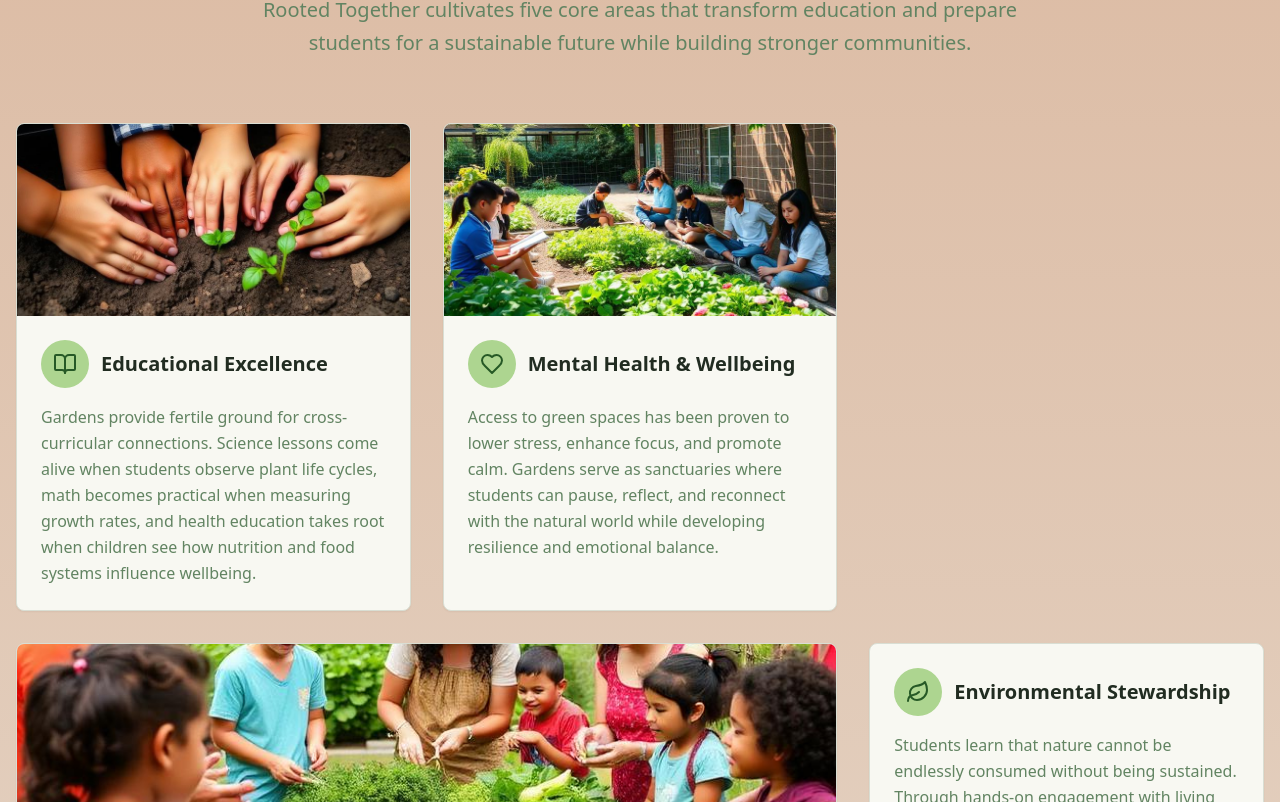
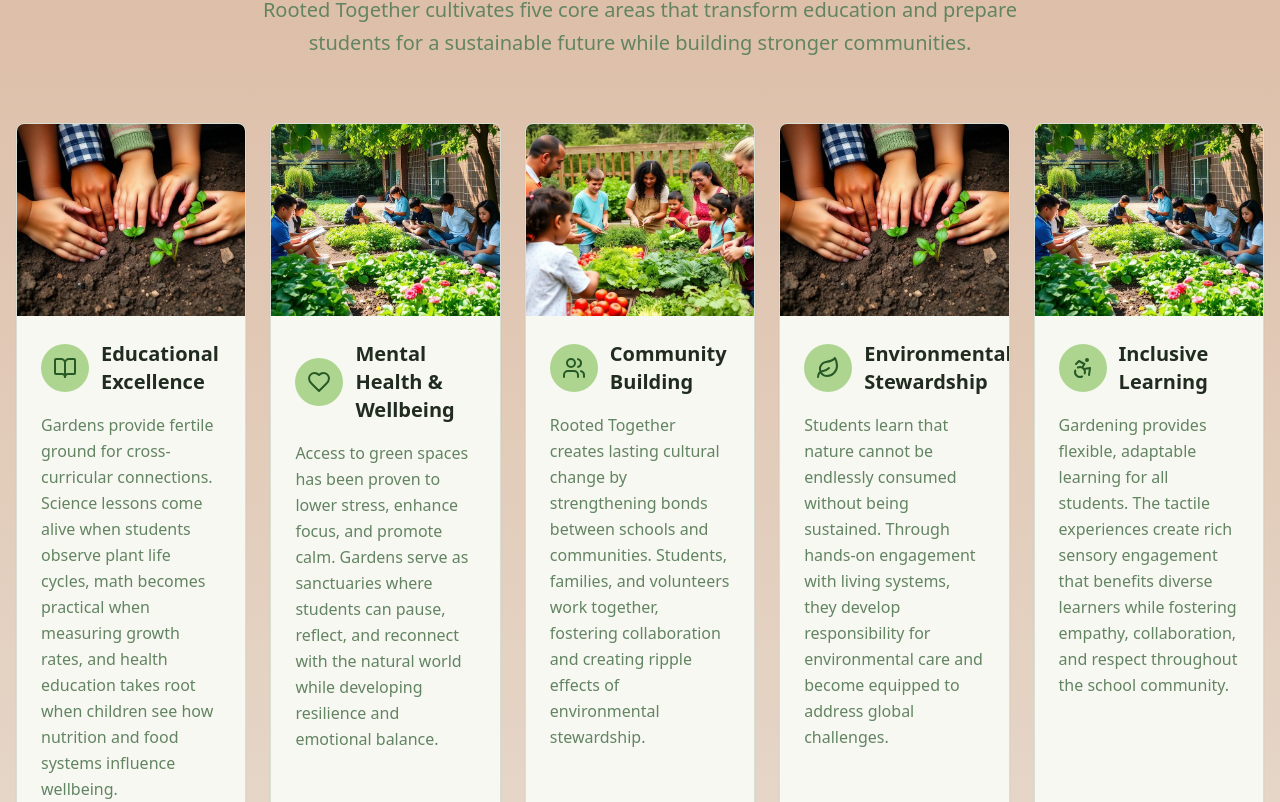
Before and after one commit to zbatz/rooted-together-, a React (Vite) app: page / in a window 1280 px wide. Shown: the part 958-1760 px from the top of the page. Built offline with nearby package versions, Linux system fonts and the light colour scheme.

Commit message:
Fix PillarCard alignment
Ensure PillarCards are uniformly aligned across all screen sizes by applying responsive styling.

```diff
--- a/src/components/PillarCard.tsx
+++ b/src/components/PillarCard.tsx
@@ -6,15 +6,11 @@ interface PillarCardProps {
   title: string;
   description: string;
   image?: string;
-  variant?: "default" | "featured";
 }
 
-const PillarCard = ({ icon: Icon, title, description, image, variant = "default" }: PillarCardProps) => {
+const PillarCard = ({ icon: Icon, title, description, image }: PillarCardProps) => {
   return (
-    <Card className={`group transition-all duration-300 hover:shadow-natural hover:-translate-y-2 overflow-hidden h-full flex flex-col ${
-      variant === "featured" ? "md:col-span-2" : ""
-    }`}>
-      {image && (
+    <Card className="group transition-all duration-300 hover:shadow-natural hover:-translate-y-2 overflow-hidden h-full flex flex-col">
       <div className="h-48 overflow-hidden flex-shrink-0">
         <img
           src={image}
@@ -22,7 +18,6 @@ const PillarCard = ({ icon: Icon, title, description, image, variant = "default"
           className="w-full h-full object-cover transition-transform duration-300 group-hover:scale-105"
         />
       </div>
-      )}
 
       <CardContent className="p-6 flex-1 flex flex-col">
         <div className="flex items-center gap-3 mb-4">
--- a/src/components/PillarsSection.tsx
+++ b/src/components/PillarsSection.tsx
@@ -22,18 +22,19 @@ const PillarsSection = () => {
       icon: Users,
       title: "Community Building",
       description: "Rooted Together creates lasting cultural change by strengthening bonds between schools and communities. Students, families, and volunteers work together, fostering collaboration and creating ripple effects of environmental stewardship.",
-      image: communityHarvestImage,
-      variant: "featured" as const
+      image: communityHarvestImage
     },
     {
       icon: Leaf,
       title: "Environmental Stewardship",
-      description: "Students learn that nature cannot be endlessly consumed without being sustained. Through hands-on engagement with living systems, they develop responsibility for environmental care and become equipped to address global challenges."
+      description: "Students learn that nature cannot be endlessly consumed without being sustained. Through hands-on engagement with living systems, they develop responsibility for environmental care and become equipped to address global challenges.",
+      image: handsPlantingImage
     },
     {
       icon: Accessibility,
       title: "Inclusive Learning",
-      description: "Gardening provides flexible, adaptable learning for all students. The tactile experiences create rich sensory engagement that benefits diverse learners while fostering empathy, collaboration, and respect throughout the school community."
+      description: "Gardening provides flexible, adaptable learning for all students. The tactile experiences create rich sensory engagement that benefits diverse learners while fostering empathy, collaboration, and respect throughout the school community.",
+      image: outdoorLearningImage
     }
   ];
 
@@ -50,7 +51,7 @@ const PillarsSection = () => {
           </p>
         </div>
 
-        <div className="grid grid-cols-1 md:grid-cols-2 lg:grid-cols-3 gap-8 items-stretch">
+        <div className="grid grid-cols-1 sm:grid-cols-2 lg:grid-cols-3 xl:grid-cols-5 gap-6 auto-rows-fr">
           {pillars.map((pillar, index) => (
             <PillarCard
               key={index}
@@ -58,7 +59,6 @@ const PillarsSection = () => {
               title={pillar.title}
               description={pillar.description}
               image={pillar.image}
-              variant={pillar.variant}
             />
           ))}
         </div>
```
Lines whose indentation alone changed are shown as unchanged.
